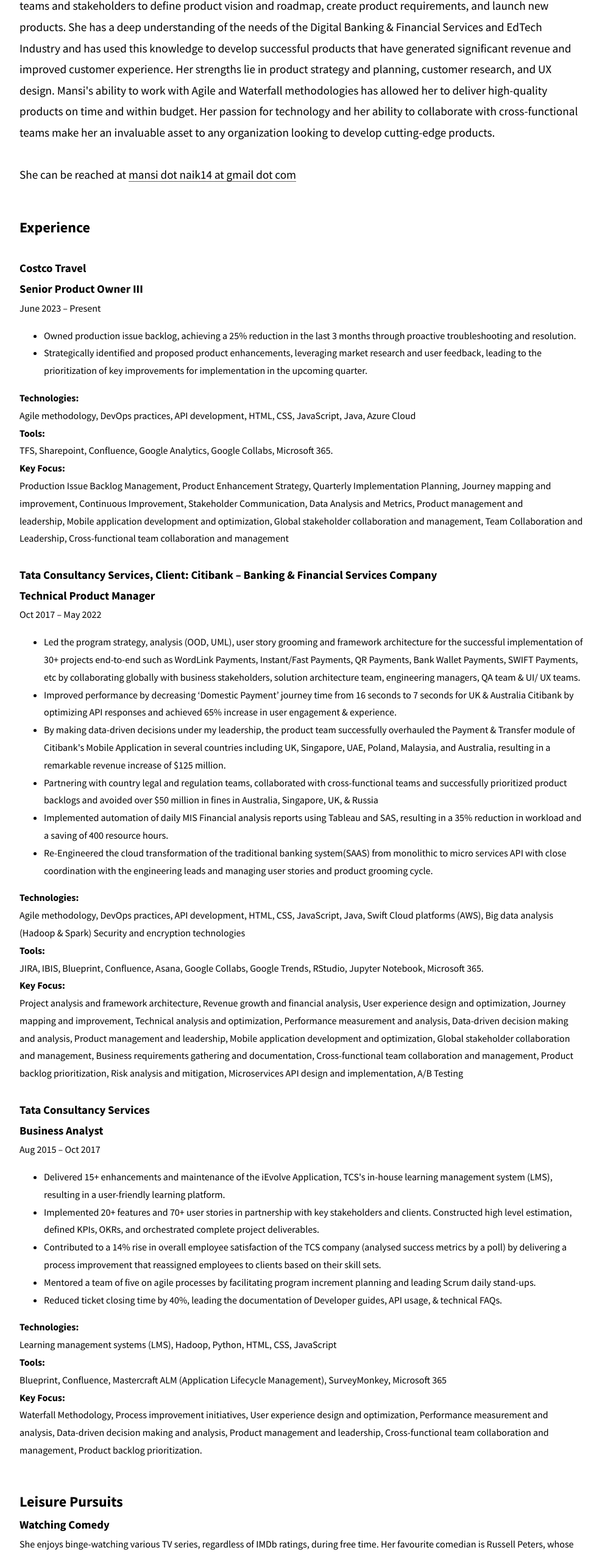
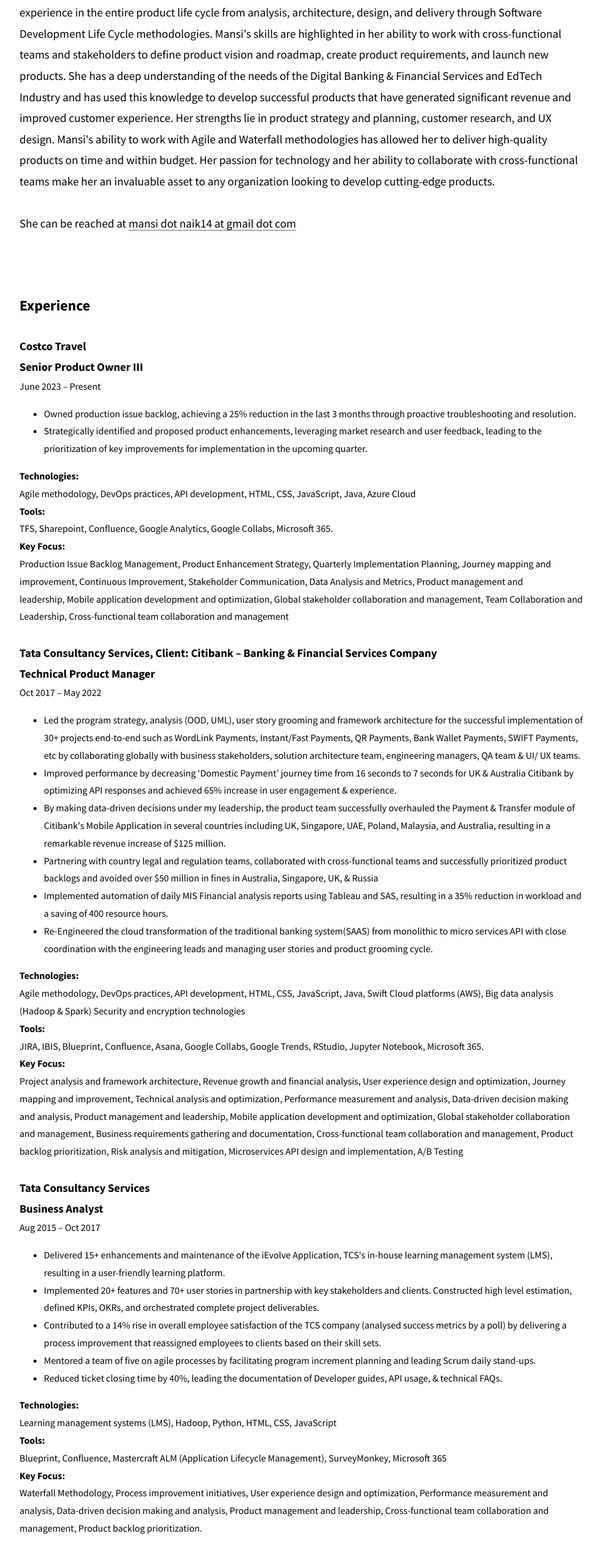
Before and after one commit to ronakjethwa/mansinaik.com, a plain HTML site: page index.html in a window 1280 px wide. Shown: the part 239-2785 px from the top of the page at 61% size, without its empty margins (144-1132 px from the left). Drawn offline with Linux system fonts and the light colour scheme.

Commit message:
Header margin top for experience changed from 3 to 1

```diff
--- a/index.html
+++ b/index.html
@@ -32,7 +32,7 @@
 
 
  		header {
- 			padding: 0rem;
+ 			padding: 5rem;
  		}
 
  		a {
@@ -72,7 +72,7 @@
  		}
 
  		.header-margin.top {
- 			margin-top: 3rem;
+ 			margin-top: 1rem;
  		}
 
  		.header-margin.bottom {
```
